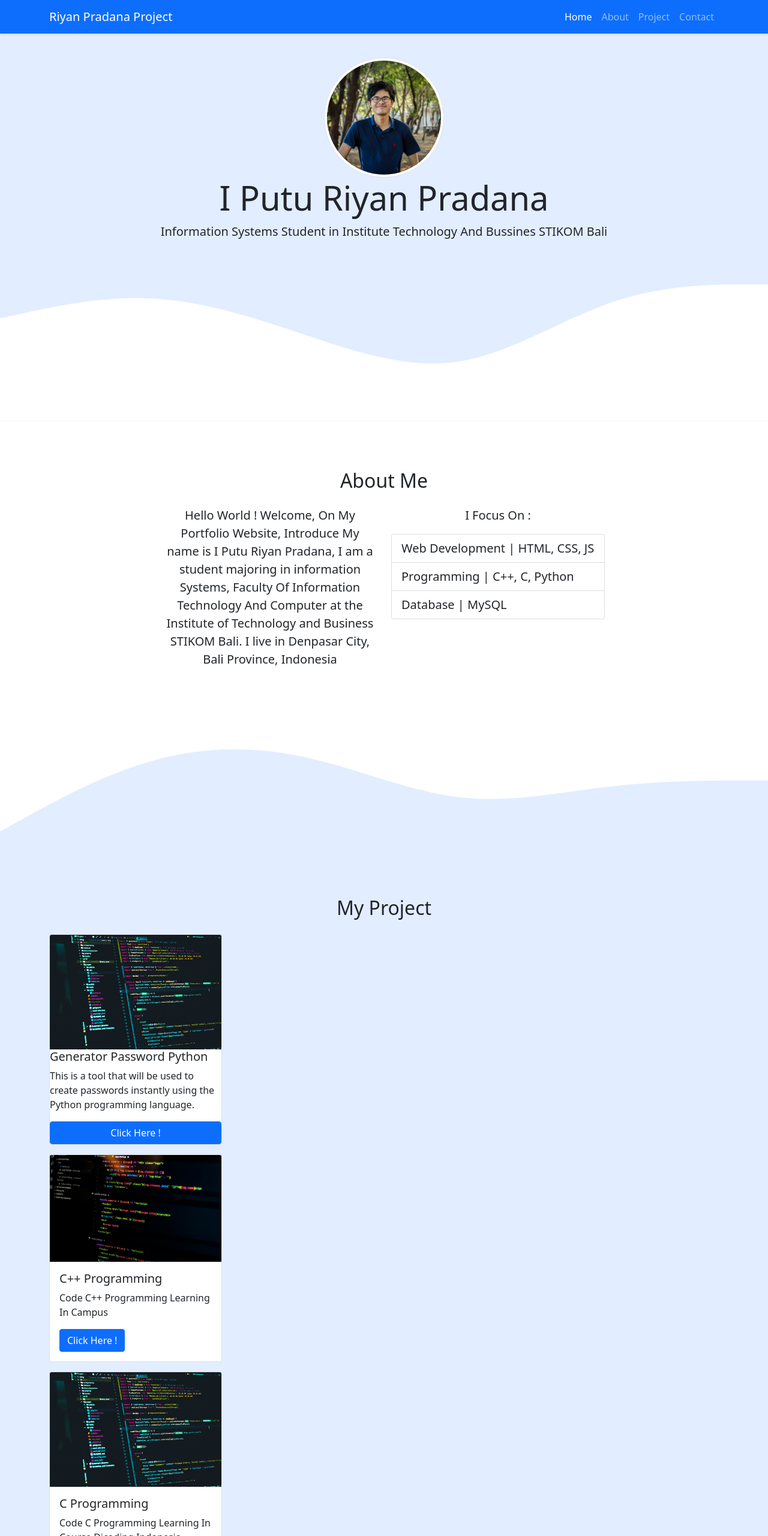
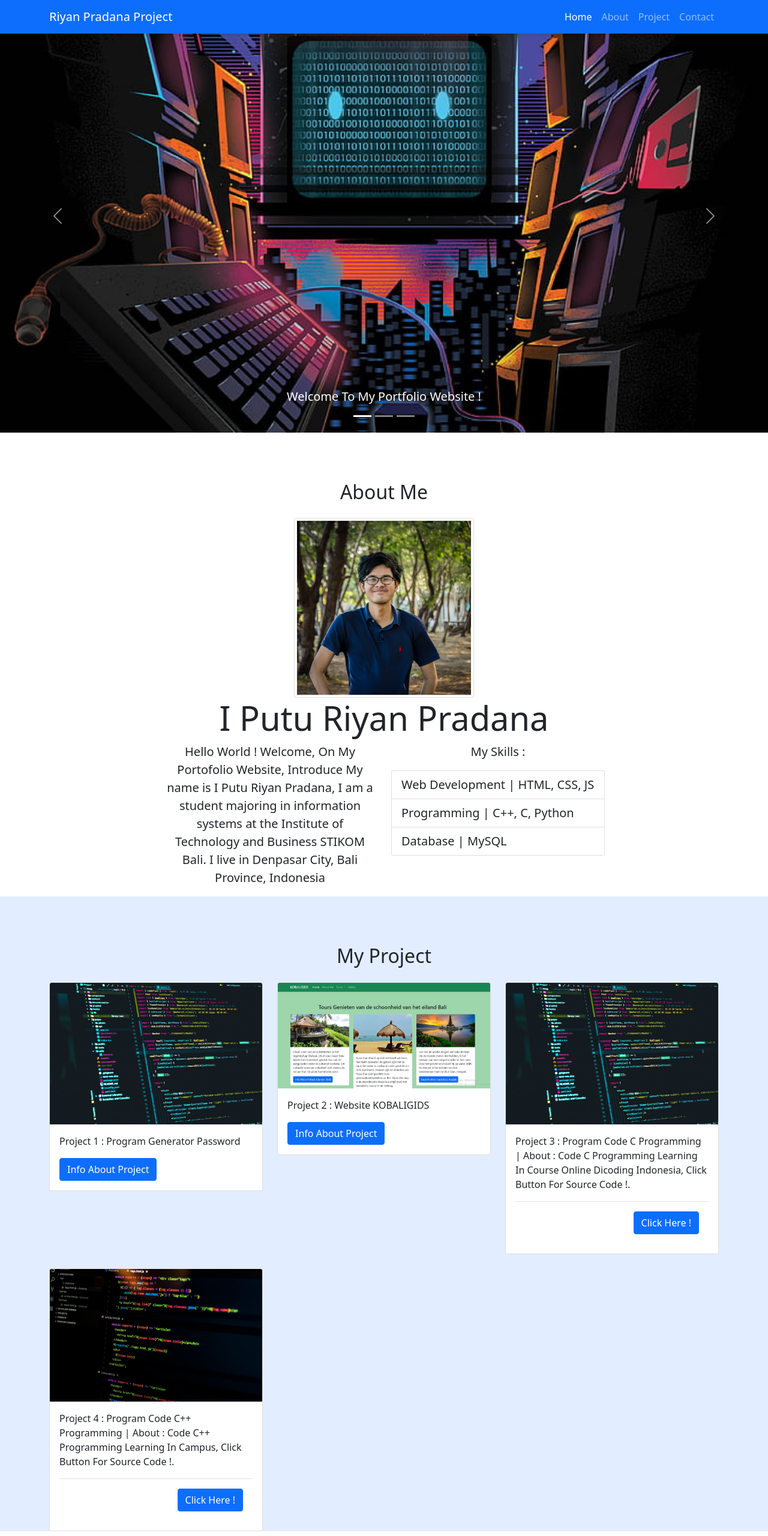
Before and after one commit to riyanpradana21/riyanpradanaproject.com, a plain HTML site: page index.html in a window 1280 px wide. Shown: the top 2560 px of the page at 60% size. Drawn offline with nearby package versions, Linux system fonts and the light colour scheme.

Commit message:
Update index.html version 1.0.1

```diff
--- a/index.html
+++ b/index.html
@@ -43,20 +43,39 @@
     </nav>
     <!--Akhir Navbar Code-->
 
-    <!--Awal Jumbotron Code-->
-    <section class="jumbotron text-center">
-      <img src="IMG/Gambar WhatsApp 2023-09-06 pukul 17.29.34.jpg" alt="I Putu Riyan Pradana" width="200" class="rounded-circle img-thumbnail" />
-      <h1 class="display-4">I Putu Riyan Pradana</h1>
-      <p class="lead">Information Systems Student in Institute Technology And Bussines STIKOM Bali</p>
-      <svg xmlns="http://www.w3.org/2000/svg" viewBox="0 0 1440 320">
-        <path
-          fill="#ffff"
-          fill-opacity="1"
-          d="M0,128L48,117.3C96,107,192,85,288,90.7C384,96,480,128,576,160C672,192,768,224,864,208C960,192,1056,128,1152,96C1248,64,1344,64,1392,64L1440,64L1440,320L1392,320C1344,320,1248,320,1152,320C1056,320,960,320,864,320C768,320,672,320,576,320C480,320,384,320,288,320C192,320,96,320,48,320L0,320Z"
-        ></path>
-      </svg>
-    </section>
-    <!--Akhir Jumbotron Code-->
+    <!-- Awal Carousel -->
+    <div id="carouselExampleCaptions" class="carousel slide">
+      <div class="carousel-indicators">
+        <button type="button" data-bs-target="#carouselExampleCaptions" data-bs-slide-to="0" class="active" aria-current="true" aria-label="Slide 1"></button>
+        <button type="button" data-bs-target="#carouselExampleCaptions" data-bs-slide-to="1" aria-label="Slide 2"></button>
+        <button type="button" data-bs-target="#carouselExampleCaptions" data-bs-slide-to="2" aria-label="Slide 3"></button>
+      </div>
+      <div class="carousel-inner">
+        <div class="carousel-item active">
+          <img src="IMG/technology-monitor-alpha-coders-binary-wallpaper-preview.jpg" class="d-block w-100" alt="Gambar 1" />
+          <div class="carousel-caption d-none d-md-block">
+            <h5>Welcome To My Portfolio Website !</h5>
+          </div>
+        </div>
+        <div class="carousel-item">
+          <img src="IMG/istockphoto-1386341272-170667a.webp" class="d-block w-100" alt="Gambar 2" />
+          <div class="carousel-caption d-none d-md-block"></div>
+        </div>
+        <div class="carousel-item">
+          <img src="IMG/images.jpeg" class="d-block w-100" alt="Gambar 3" />
+          <div class="carousel-caption d-none d-md-block"></div>
+        </div>
+      </div>
+      <button class="carousel-control-prev" type="button" data-bs-target="#carouselExampleCaptions" data-bs-slide="prev">
+        <span class="carousel-control-prev-icon" aria-hidden="true"></span>
+        <span class="visually-hidden">Previous</span>
+      </button>
+      <button class="carousel-control-next" type="button" data-bs-target="#carouselExampleCaptions" data-bs-slide="next">
+        <span class="carousel-control-next-icon" aria-hidden="true"></span>
+        <span class="visually-hidden">Next</span>
+      </button>
+    </div>
+    <!-- Akhir Carousel -->
 
     <!--Awal About-->
     <section id="About">
@@ -67,14 +86,18 @@
           </div>
         </div>
         <div class="row justify-content-center fs-5 text-center">
+          <div>
+            <img src="IMG/Gambar WhatsApp 2023-09-06 pukul 17.29.34.jpg" alt="Riyan Pradana" width="300" class="rounded mx-auto d-block img-thumbnail" />
+            <h1 class="display-4">I Putu Riyan Pradana</h1>
+          </div>
           <div class="col-md-4">
             <p>
-              Hello World ! Welcome, On My Portfolio Website, Introduce My name is I Putu Riyan Pradana, I am a student majoring in information Systems, Faculty Of Information Technology And Computer at the Institute of Technology and Business STIKOM Bali. I live in Denpasar City, Bali
+              Hello World ! Welcome, On My Portofolio Website, Introduce My name is I Putu Riyan Pradana, I am a student majoring in information systems at the Institute of Technology and Business STIKOM Bali. I live in Denpasar City, Bali
               Province, Indonesia
             </p>
           </div>
           <div class="col-md-4">
-            <p>I Focus On :</p>
+            <p>My Skills :</p>
             <ul class="list-group">
               <li class="list-group-item d-flex justify-content-between align-items-center">Web Development | HTML, CSS, JS</li>
               <li class="list-group-item d-flex justify-content-between align-items-center">Programming | C++, C, Python</li>
@@ -83,13 +106,6 @@
           </div>
         </div>
       </div>
-      <svg xmlns="http://www.w3.org/2000/svg" viewBox="0 0 1440 320">
-        <path
-          fill="#e2edff"
-          fill-opacity="1"
-          d="M0,288L48,261.3C96,235,192,181,288,154.7C384,128,480,128,576,149.3C672,171,768,213,864,224C960,235,1056,213,1152,202.7C1248,192,1344,192,1392,192L1440,192L1440,320L1392,320C1344,320,1248,320,1152,320C1056,320,960,320,864,320C768,320,672,320,576,320C480,320,384,320,288,320C192,320,96,320,48,320L0,320Z"
-        ></path>
-      </svg>
     </section>
     <!--Akhir About-->
 
@@ -101,56 +117,86 @@
             <h2>My Project</h2>
           </div>
         </div>
-        <div class="row">
-          <div class="col-md-4 mb-3">
-            <div class="card" style="width: 18rem">
-              <img src="IMG/photo-1619410283995-43d9134e7656.jpeg" class="card-img-top" alt="Project 01>
+        <div class="row row-cols-1 row-cols-md-3 g-4">
+          <div class="col">
+            <div class="card">
+              <img src="IMG/photo-1619410283995-43d9134e7656.jpeg" class="card-img-top" alt="Ilustration 1" />
               <div class="card-body">
-                <h5 class="card-title">Generator Password Python</h5>
-                <p class="card-text">This is a tool that will be used to create passwords instantly using the Python programming language.</p>
-                <a href="https://github.com/riyanpradana21/Generator_Password_Python" class="btn btn-primary">Click Here !</a>
+                <p class="card-text">Project 1 : Program Generator Password</p>
+                <!-- Button trigger modal -->
+                <button type="button" class="btn btn-primary" data-bs-toggle="modal" data-bs-target="#exampleModal">Info About Project</button>
+
+                <!-- Modal -->
+                <div class="modal fade" id="exampleModal" tabindex="-1" aria-labelledby="exampleModalLabel" aria-hidden="true">
+                  <div class="modal-dialog">
+                    <div class="modal-content">
+                      <div class="modal-header">
+                        <h1 class="modal-title fs-5" id="exampleModalLabel">Info Source Code</h1>
+                        <button type="button" class="btn-close" data-bs-dismiss="modal" aria-label="Close"></button>
+                      </div>
+                      <div class="modal-body">This is a tool that will be used to create passwords instantly using the Python programming language, Click Button For Source Code !.</div>
+                      <div class="modal-footer">
+                        <a href="https://github.com/riyanpradana21/Generator_Password_Python" class="btn btn-primary">Source Code</a>
+                      </div>
+                    </div>
+                  </div>
+                </div>
               </div>
             </div>
           </div>
-          <div class="col-md-4 mb-3">
-            <div class="card" style="width: 18rem">
-              <img src="IMG/photo-1516116216624-53e697fedbea.jpeg" class="card-img-top" alt="Project 02" />
+          <div class="col">
+            <div class="card">
+              <img src="IMG/Gambar WhatsApp 2023-12-05 pukul 16.57.07_244b39ba.jpg" class="card-img-top" alt="Ilustration 2" />
               <div class="card-body">
-                <h5 class="card-title">C++ Programming</h5>
-                <p class="card-text">Code C++ Programming Learning In Campus</p>
-                <a href="https://github.com/riyanpradana21/C-_Programming" class="btn btn-primary">Click Here !</a>
+                <p class="card-text">Project 2 : Website KOBALIGIDS</p>
+                <!-- Button trigger modal -->
+                <button type="button" class="btn btn-primary" data-bs-toggle="modal" data-bs-target="#staticBackdrop">Info About Project</button>
+
+                <!-- Modal -->
+                <div class="modal fade" id="staticBackdrop" data-bs-backdrop="static" data-bs-keyboard="false" tabindex="-1" aria-labelledby="staticBackdropLabel" aria-hidden="true">
+                  <div class="modal-dialog">
+                    <div class="modal-content">
+                      <div class="modal-header">
+                        <h1 class="modal-title fs-5" id="staticBackdropLabel">Info Website</h1>
+                        <button type="button" class="btn-close" data-bs-dismiss="modal" aria-label="Close"></button>
+                      </div>
+                      <div class="modal-body">
+                        The KOBALIGIDS website is a website that contains the profile of a Dutch language guide who is ready to take you on a safe and comfortable trip to Bali, Click on the web link below, to see the charm of Bali's natural
+                        tourism with Kobaligids.
+                      </div>
+                      <div class="modal-footer">
+                        <a href="https://riyanpradana21.github.io/www.kobaligids.com" class="btn btn-primary">Click Here !</a>
+                      </div>
+                    </div>
+                  </div>
+                </div>
               </div>
             </div>
           </div>
-          <div class="col-md-4 mb-3">
-            <div class="card" style="width: 18rem">
-              <img src="IMG/photo-1619410283995-43d9134e7656.jpeg" class="card-img-top" alt="Project 03" />
+          <div class="col">
+            <div class="card">
+              <img src="IMG/photo-1619410283995-43d9134e7656.jpeg" class="card-img-top" alt="Ilustration 3" />
               <div class="card-body">
-                <h5 class="card-title">C Programming</h5>
-                <p class="card-text">Code C Programming Learning In Course Dicoding Indonesia</p>
-                <a href="https://github.com/riyanpradana21/Pemrograman_C_Dicoding" class="btn btn-primary">Click Here !</a>
+                <p class="card-text">Project 3 : Program Code C Programming | About : Code C Programming Learning In Course Online Dicoding Indonesia, Click Button For Source Code !.</p>
+                <div class="modal-footer">
+                  <a href="https://github.com/riyanpradana21/Pemrograman_C_Dicoding" class="btn btn-primary">Click Here !</a>
+                </div>
               </div>
             </div>
           </div>
-          <div class="col-md-4 mb-3">
-            <div class="card" style="width: 18rem">
-              <img src="IMG/Untitled.jpeg" class="card-img-top" alt="Project 04" />
+          <div class="col">
+            <div class="card">
+              <img src="http://127.0.0.1:5500/IMG/photo-1516116216624-53e697fedbea.jpeg" class="card-img-top" alt="Ilustration 5" />
               <div class="card-body">
-                <h5 class="card-title">Python Programming</h5>
-                <p class="card-text">Code Python Programming Learning In Campus And Online Course</p>
-                <a href="https://github.com/riyanpradana21/Python_Programming" class="btn btn-primary">Click Here !</a>
+                <p class="card-text">Project 4 : Program Code C++ Programming | About : Code C++ Programming Learning In Campus, Click Button For Source Code !.</p>
+                <div class="modal-footer">
+                  <a href="https://github.com/riyanpradana21/C-_Programming" class="btn btn-primary">Click Here !</a>
+                </div>
               </div>
             </div>
           </div>
         </div>
       </div>
-      <svg xmlns="http://www.w3.org/2000/svg" viewBox="0 0 1440 320">
-        <path
-          fill="#ffff"
-          fill-opacity="1"
-          d="M0,160L48,144C96,128,192,96,288,106.7C384,117,480,171,576,165.3C672,160,768,96,864,58.7C960,21,1056,11,1152,48C1248,85,1344,171,1392,213.3L1440,256L1440,320L1392,320C1344,320,1248,320,1152,320C1056,320,960,320,864,320C768,320,672,320,576,320C480,320,384,320,288,320C192,320,96,320,48,320L0,320Z"
-        ></path>
-      </svg>
     </section>
     <!--Akhir Project-->
 
```
